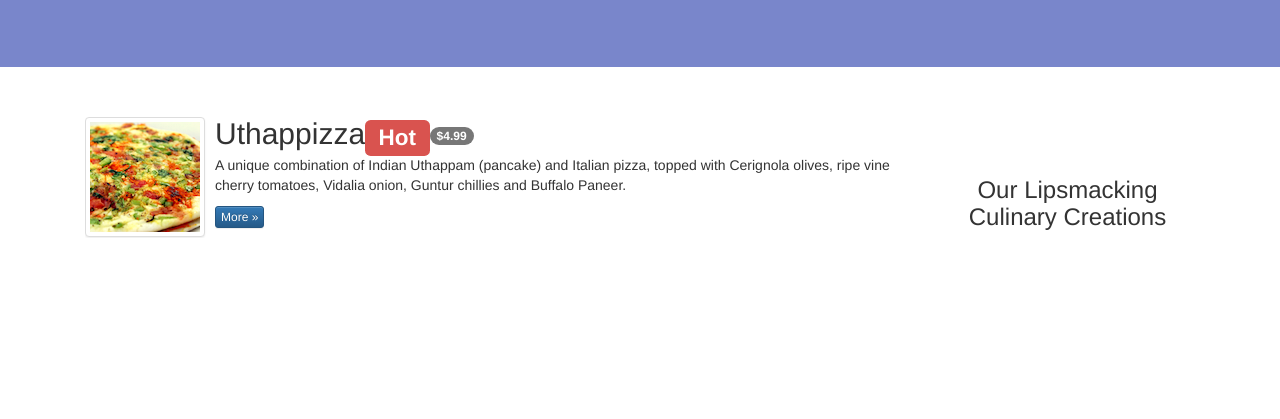
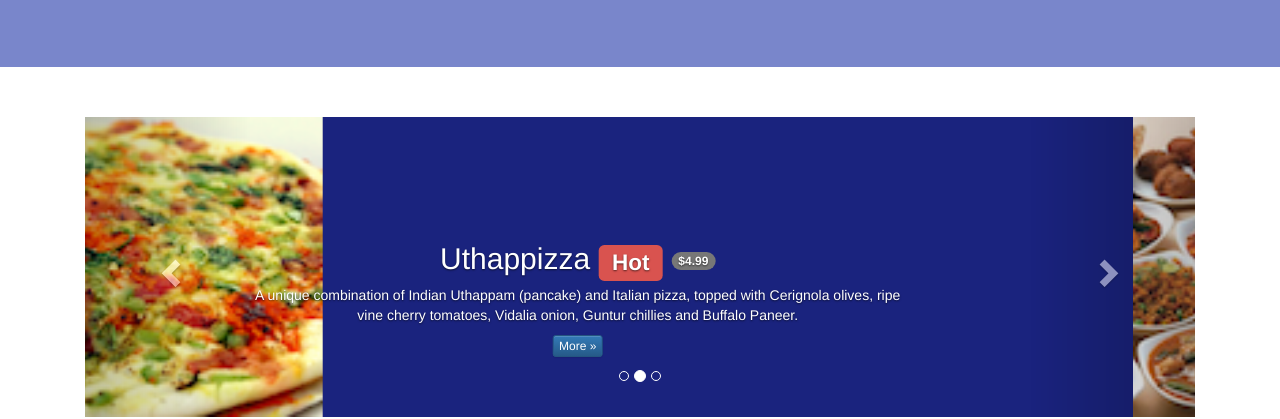
Before and after one commit to EveryoneNoone/UIFramework, a plain HTML site: page index.html in a window 1280 px wide. Shown: the part 392-811 px from the top of the page. Drawn offline with nearby package versions, Linux system fonts and the light colour scheme.

Commit message:
Carousel

```diff
--- a/css/mystyles.css
+++ b/css/mystyles.css
@@ -70,3 +70,16 @@ body{
 .affix{
 	top:100px;
 }
+
+.carousel {
+    background:#1A237E;
+}
+.carousel .item {
+  height: 300px;
+}
+.item img {
+    position: absolute;
+    top: 0;
+    left: 0;
+    min-height: 300px;
+}
--- a/index.html
+++ b/index.html
@@ -120,6 +120,63 @@
     </header>
 
     <div class="container">
+        <div class="row row-content">
+            <div class="col-xs-12">
+                <div id="mycarousel" class="carousel slide" data-ride="carousel">
+                    <!-- Indicators -->
+                    <ol class="carousel-indicators">
+                        <li data-target="#mycarousel" data-slide-to="0" class="active"></li>
+                        <li data-target="#mycarousel" data-slide-to="1"></li>
+                        <li data-target="#mycarousel" data-slide-to="2"></li>
+                    </ol>
+                    <!-- Wrapper for slides -->
+                    <div class="carousel-inner" role="listbox">
+                        <div class="item active">
+                            <img class="img-responsive"
+                             src="img/uthappizza.png" alt="Uthappizza">
+                            <div class="carousel-caption">
+                            <h2>Uthappizza  <span class="label label-danger">Hot</span> <span class="badge">$4.99</span></h2>
+                            <p>A unique combination of Indian Uthappam (pancake) and
+                              Italian pizza, topped with Cerignola olives, ripe vine
+                              cherry tomatoes, Vidalia onion, Guntur chillies and
+                              Buffalo Paneer.</p>
+                            <p><a class="btn btn-primary btn-xs" href="#">More &raquo;</a></p>
+                            </div>
+                        </div>
+                        <div class="item">
+                            <img class="img-responsive" src="img/buffet.png" alt="Buffet">
+                            <div class="carousel-caption">
+                            <h2>Weekend Grand Buffet <span class="label label-danger label-xs">New</span></h2>
+                             <p>Featuring mouthwatering combinations with a choice of five different salads, six enticing appetizers, six main entrees and five choicest desserts. Free flowing bubbly and soft drinks. All for just $19.99 per person </p>
+                            <p><a class="btn btn-primary btn-xs" href="#">More &raquo;</a></p>
+                            </div>
+                        </div>
+                        <div class="item">
+                            <img class="img-responsive" src="img/alberto.png" alt="Alberto Somayya">
+                            <div class="carousel-caption">
+                                <h2>Alberto Somayya</h2>
+                                <h4>Executive Chef</h4>
+                                <p>Award winning three-star Michelin chef with wide
+                                 International experience having worked closely with
+                                 whos-who in the culinary world, he specializes in
+                                  creating mouthwatering Indo-Italian fusion experiences.
+                                 </p>
+                                <p><a class="btn btn-primary btn-xs" href="#">More &raquo;</a></p>
+                            </div>
+                        </div>
+                    </div>
+                    <!-- Controls -->
+                    <a class="left carousel-control" href="#mycarousel" role="button" data-slide="prev">
+                        <span class="glyphicon glyphicon-chevron-left" aria-hidden="true"></span>
+                        <span class="sr-only">Previous</span>
+                    </a>
+                    <a class="right carousel-control" href="#mycarousel" role="button" data-slide="next">
+                        <span class="glyphicon glyphicon-chevron-right" aria-hidden="true"></span>
+                        <span class="sr-only">Next</span>
+                    </a>
+                </div>
+            </div>
+        </div>
         <div class="row row-content">
             <div class="col-xs-12 col-sm-3 col-sm-push-9">
                 <p style="padding:20px;"></p>
```
